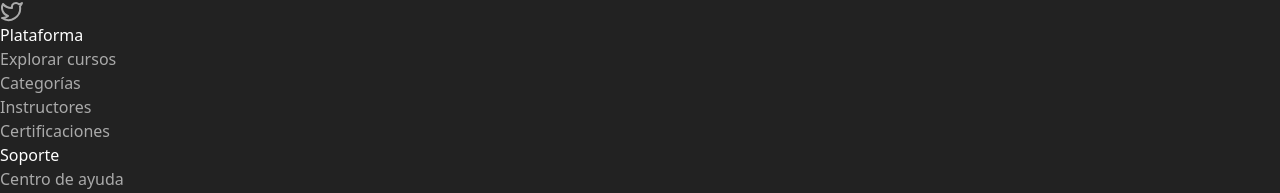
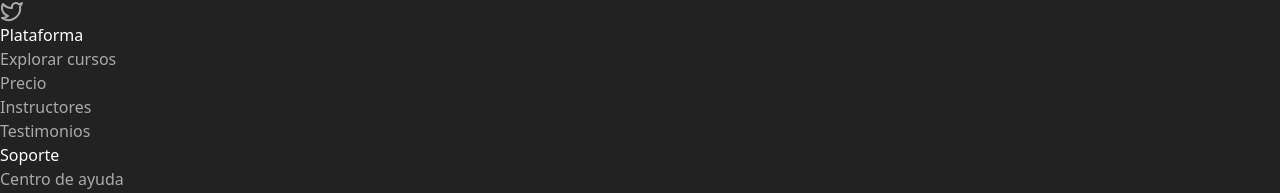
Before and after one commit to srestre84/E-Learning-Platform, a React (Vite) app in the folder Frontend/: page / in a window 1280 px wide. Shown: the part 6355-6548 px from the top of the page. Built offline with nearby package versions, Linux system fonts and the light colour scheme.

Commit message:
feat: mejorar el componente Footer añadiendo enlaces de desplazamiento suave a secciones específicas y reestructurando el contenido para mayor claridad

```diff
--- a/Frontend/src/components/common/Footer.jsx
+++ b/Frontend/src/components/common/Footer.jsx
@@ -1,9 +1,16 @@
-import React from 'react'
-import { BookOpen, MessageCircle, Users, Star, Facebook, Instagram, Twitter } from 'lucide-react'
+import React from "react";
+import {
+  BookOpen,
+  MessageCircle,
+  Users,
+  Star,
+  Facebook,
+  Instagram,
+  Twitter,
+} from "lucide-react";
 
-
-export default function Footer(){
-  return(
+export default function Footer() {
+  return (
     <footer className="bg-gray-900 text-white py-16">
       <div className="max-w-7xl mx-auto px-4 sm:px-6 lg:px-8">
         <div className="grid grid-cols-1 md:grid-cols-4 gap-8">
@@ -15,42 +22,118 @@ export default function Footer(){
               <span className="text-2xl font-bold">EduPlatform</span>
             </div>
             <p className="text-gray-400 mb-6 max-w-md leading-relaxed">
-            La plataforma de aprendizaje donde pagas solo por lo que necesitas. Sin suscripciones, sin compromisos.
+              La plataforma de aprendizaje donde pagas solo por lo que
+              necesitas. Sin suscripciones, sin compromisos.
             </p>
             <div className="flex space-x-4">
-            <a href="#" className="text-gray-400 hover:text-white transition-colors">
-              <Instagram   className="w-5 h-5" />
+              <a
+                href="#"
+                className="text-gray-400 hover:text-white transition-colors">
+                <Instagram className="w-5 h-5" />
               </a>
-            <a href="#" className="text-gray-400 hover:text-white transition-colors">
+              <a
+                href="#"
+                className="text-gray-400 hover:text-white transition-colors">
                 <Facebook className="w-5 h-5" />
               </a>
 
-               <a href="#" className="text-gray-400 hover:text-white  transition-colors" >
-
+              <a
+                href="#"
+                className="text-gray-400 hover:text-white  transition-colors">
                 <Twitter className="w-5 h-5" />
               </a>
-
-
             </div>
           </div>
 
           <div>
             <h3 className="font-bold mb-6 text-lg">Plataforma</h3>
             <ul className="space-y-3 text-gray-400">
-            <li><a href="/courses" className="hover:text-white transition-colors hover:translate-x-1 transform inline-block">Explorar cursos</a></li>
-            <li><a href="#" className="hover:text-white transition-colors hover:translate-x-1 transform inline-block">Categorías</a></li>
-            <li><a href="#" className="hover:text-white transition-colors hover:translate-x-1 transform inline-block">Instructores</a></li>
-            <li><a href="#" className="hover:text-white transition-colors hover:translate-x-1 transform inline-block">Certificaciones</a></li>
+              <li>
+                <a
+                  href="#Cursos"
+                  onClick={(e) => {
+                    e.preventDefault();
+                    document
+                      .getElementById("Cursos")
+                      ?.scrollIntoView({ behavior: "smooth" });
+                  }}
+                  className="hover:text-white transition-colors hover:translate-x-1 transform inline-block">
+                  Explorar cursos
+                </a>
+              </li>
+              <li>
+                <a
+                  href="#precios"
+                  onClick={(e) => {
+                    e.preventDefault();
+                    document
+                      .getElementById("precios")
+                      ?.scrollIntoView({ behavior: "smooth" });
+                  }}
+                  className="hover:text-white transition-colors hover:translate-x-1 transform inline-block">
+                  Precio
+                </a>
+              </li>
+              <li>
+                <a
+                  href="#instructores"
+                  onClick={(e) => {
+                    e.preventDefault();
+                    document
+                      .getElementById("instructores")
+                      ?.scrollIntoView({ behavior: "smooth" });
+                  }}
+                  className="hover:text-white transition-colors hover:translate-x-1 transform inline-block">
+                  Instructores
+                </a>
+              </li>
+              <li>
+                <a
+                  href="#testimonios"
+                  onClick={(e) => {
+                    e.preventDefault();
+                    document
+                      .getElementById("testimonios")
+                      ?.scrollIntoView({ behavior: "smooth" });
+                  }}
+                  className="hover:text-white transition-colors hover:translate-x-1 transform inline-block">
+                  Testimonios
+                </a>
+              </li>
             </ul>
           </div>
 
           <div>
             <h3 className="font-bold mb-6 text-lg">Soporte</h3>
             <ul className="space-y-3 text-gray-400">
-            <li><a href="#" className="hover:text-white transition-colors hover:translate-x-1 transform inline-block">Centro de ayuda</a></li>
-            <li><a href="#" className="hover:text-white transition-colors hover:translate-x-1 transform inline-block">Contacto</a></li>
-            <li><a href="#" className="hover:text-white transition-colors hover:translate-x-1 transform inline-block">Términos de uso</a></li>
-            <li><a href="#" className="hover:text-white transition-colors hover:translate-x-1 transform inline-block">Privacidad</a></li>
+              <li>
+                <a
+                  href="#"
+                  className="hover:text-white transition-colors hover:translate-x-1 transform inline-block">
+                  Centro de ayuda
+                </a>
+              </li>
+              <li>
+                <a
+                  href="#"
+                  className="hover:text-white transition-colors hover:translate-x-1 transform inline-block">
+                  Contacto
+                </a>
+              </li>
+              <li>
+                <a
+                  href="#"
+                  className="hover:text-white transition-colors hover:translate-x-1 transform inline-block">
+                  Términos de uso
+                </a>
+              </li>
+              <li>
+                <a
+                  href="#"
+                  className="hover:text-white transition-colors hover:translate-x-1 transform inline-block">
+                  Privacidad
+                </a>
+              </li>
             </ul>
           </div>
         </div>
@@ -67,5 +150,5 @@ export default function Footer(){
         </div>
       </div>
     </footer>
-  )
+  );
 }
```
Lines whose indentation alone changed are shown as unchanged.
